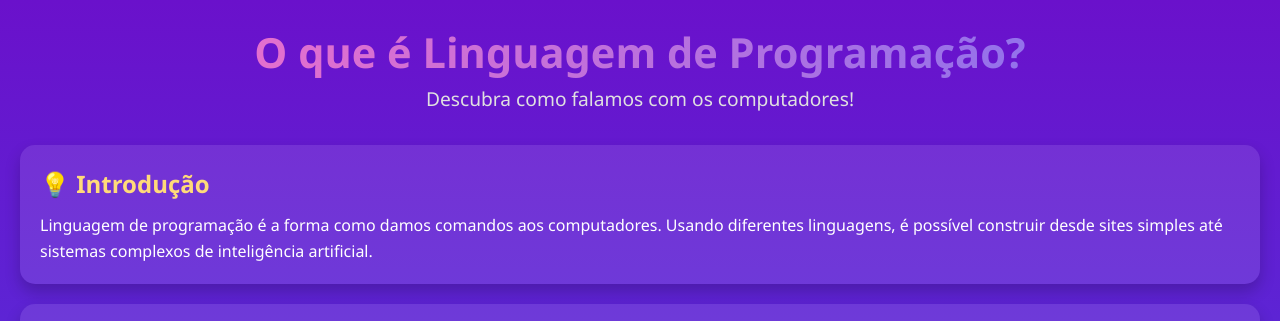
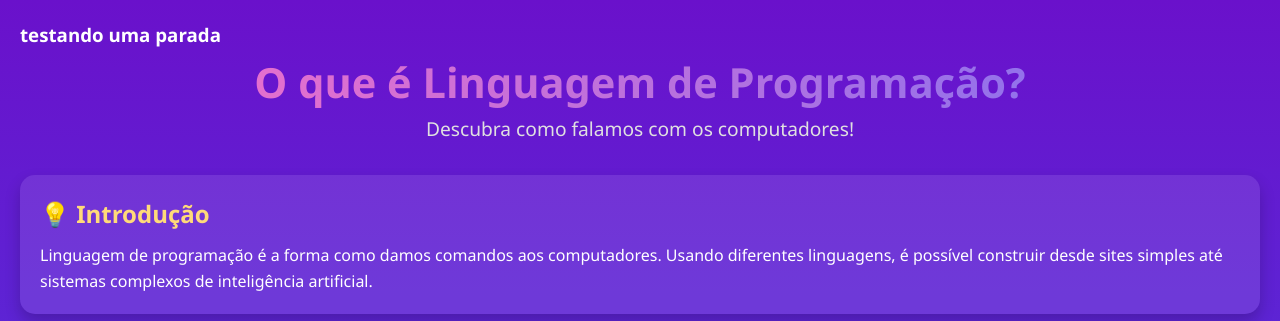
Before and after one commit to caiquedesouzaal-sketch/Linguagem-de-programa-o, a plain HTML site: page index.html in a window 1280 px wide. Shown: the top 321 px of the page. Drawn offline with Linux system fonts and the light colour scheme.

Commit message:
Update index.html

```diff
--- a/index.html
+++ b/index.html
@@ -7,6 +7,7 @@
   <link rel="stylesheet" href="style.css" />
 </head>
 <body>
+  <h3> testando uma parada </h3>
   <header>
     <h1 class="animated-title">O que é Linguagem de Programação?</h1>
     <p>Descubra como falamos com os computadores!</p>
@@ -95,4 +96,5 @@
 
   <script src="script.js"></script>
 </body>
+
 </html>
```
